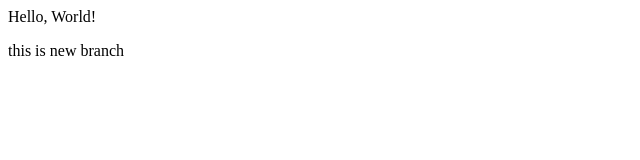
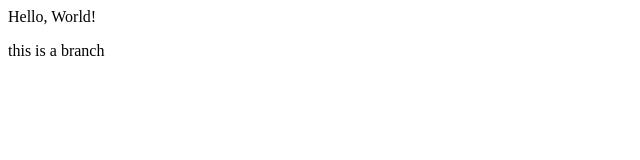
Before and after one commit to anujj39861/one-more, a plain HTML site: page index.html in a window 1280 px wide. Shown: the full height of the page, 0-640 px from the left. Drawn offline with Linux system fonts and the light colour scheme.

Commit message:
change in index file

```diff
--- a/index.html
+++ b/index.html
@@ -1,2 +1,2 @@
 <p>Hello, World!</p>
-<p>this is new branch </p>
+<p>this is a branch </p>
```
